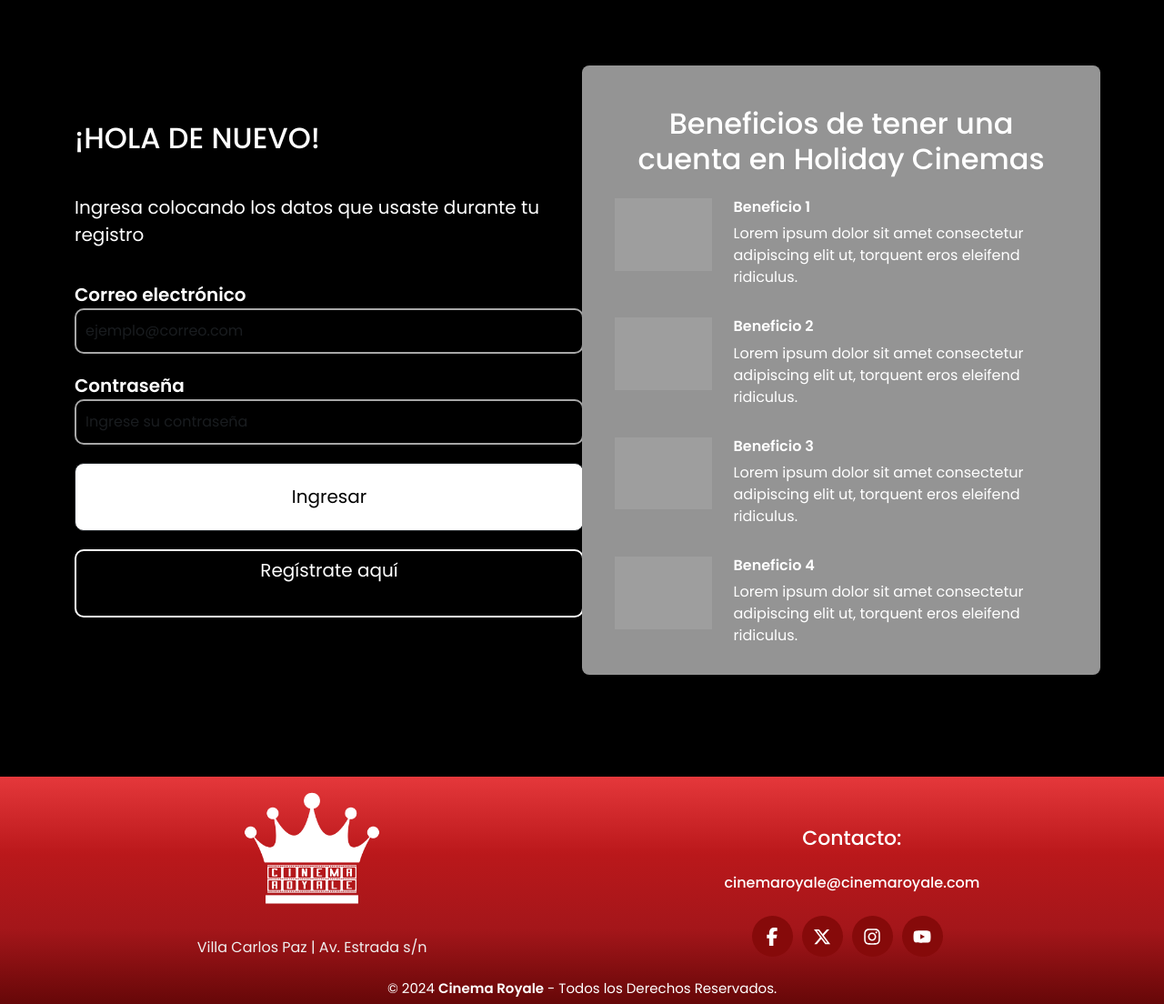
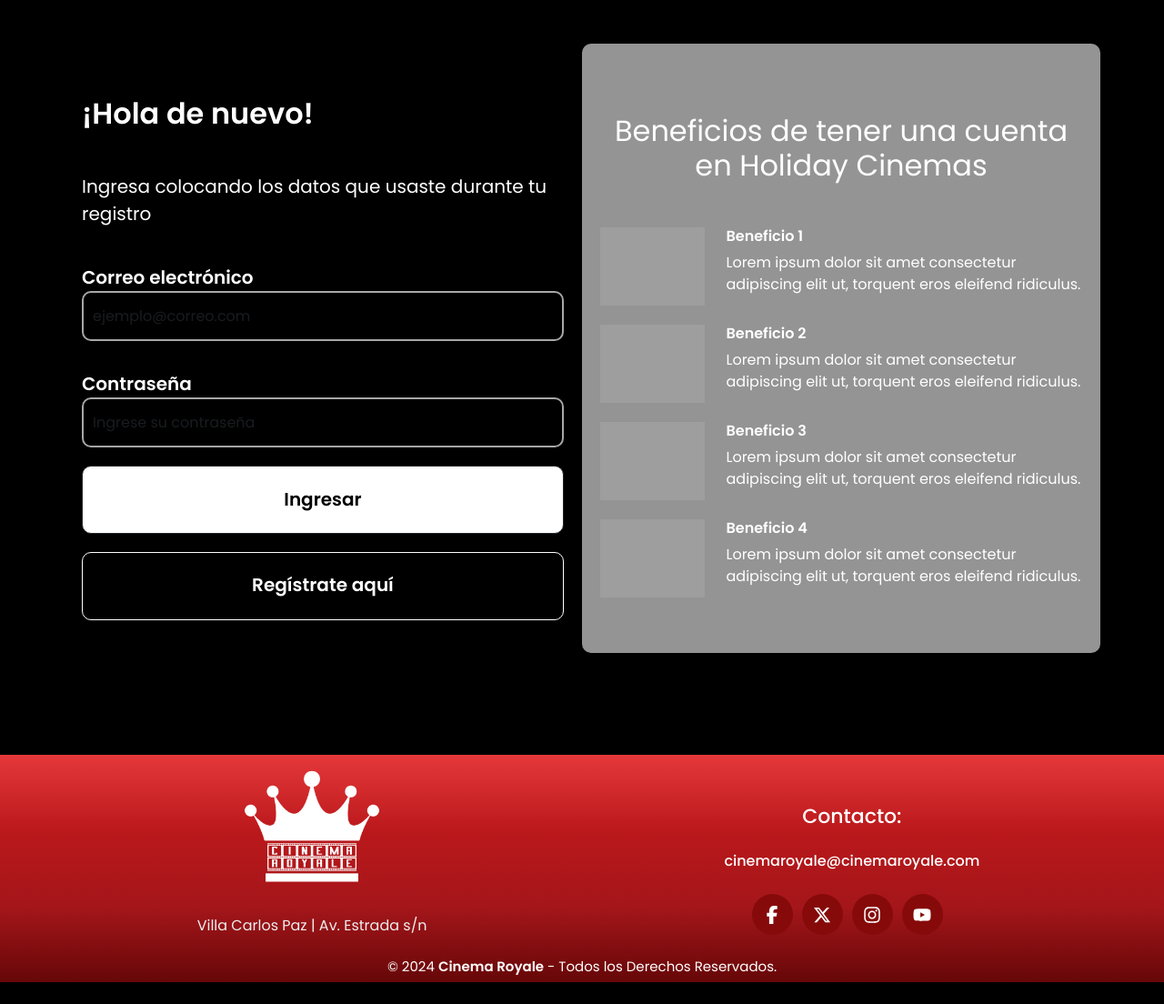
Before and after one commit to Zadios/CinemaSystem, a Django app: page /register/login/ in a window 1280 px wide. Shown: the part 176-1280 px from the top of the page at 91% size. After the commit the page ends 1256 px from the top, so only its background shows below. Run offline with Django 5.2, Linux system fonts and the light colour scheme; grey boxes are pictures that could not be loaded.

Commit message:
cambios en login y register

```diff
--- a/Applications/Movie/templates/Movie/estrenos.html
+++ b/Applications/Movie/templates/Movie/estrenos.html
@@ -9,23 +9,25 @@
 
 {% block content %}
 
+<h2 class="container mt-5 title-movie text-start">Proximos Estrenos</h2>
+
 {% for film in films %}
 {% if film.upcoming_releases %}
 <div class="container my-5">
     <div>
         <h2 class="text-start title-sinopsis">{{ film.name }}</h2>
-        <p>Estreno: {{ film.release_date }}</p>
     </div>
     <div class="row">
         <div class="col-md-3 col-sm-3">
             <div class="image-container">
                 <img src="{{ film.image.url }}" class="img-fluid img-poster" alt="Imagen portada">
             </div>
+            <p class="mt-2">Estreno: {{ film.release_date }}</p>
         </div>
 
         <div class="col-auto custom-hide">
             <section>
-                <h3 class="title-sinopsis">Sinopsis</h3>
+                <h3 class="title-sinopsis mt-2">Sinopsis</h3>
                 <p>{{ film.synopsis }}</p>
             </section>
         </div>
--- a/Applications/Register/templates/register/login.html
+++ b/Applications/Register/templates/register/login.html
@@ -6,36 +6,37 @@
 {% endblock %}
 
 {% block content %}
-<main class="container my-5">
+<main class="container custom-container my-5">
     <div class="row">
+        <!-- Columna Izquierda: Registro -->
         <div class="col-md-6 contenedor-bienvenidos-registro">
-            <h1 class="font-weight-bold" style="font-size: 32px;">¡HOLA DE NUEVO!</h1>
-            <p class="font-weight-normal" style="font-size: 20px;">Ingresa colocando los datos que usaste durante tu registro</p>
+            <h1 class="titulo-bienvenida">¡Hola de nuevo!</h1>
+            <p class="subtitulo-bienvenida my-4">Ingresa colocando los datos que usaste durante tu registro</p>
             <form>
                 <div class="form-group">
-                    <label for="email">Correo electrónico</label>
-                    <input type="email" class="form-control custom-input" id="email" placeholder="ejemplo@correo.com" style="font-size: 16px;">
+                    <label for="email" class="mt-3">Correo electrónico</label>
+                    <input type="email" class="form-control custom-input" id="email" placeholder="ejemplo@correo.com">
                 </div>
-                <div class="form-group" style="margin-top: 20px;">
-                    <label for="password">Contraseña</label>
-                    <input type="password" class="form-control custom-input" id="password" placeholder="Ingrese su contraseña" style="font-size: 16px;">
+                <div class="form-group mt-3">
+                    <label for="password" class="mt-3">Contraseña</label>
+                    <input type="password" class="form-control custom-input" id="password" placeholder="Ingrese su contraseña">
                 </div>
-                <button type="submit" class="btn btn-dark font-weight-bold" style="font-size: 20px; margin-top: 20px;">Ingresar</button>
-                <a class="btn btn-outline-dark btn-block" href="{% url 'login-register:register' %}" style="font-size: 20px; margin-top: 20px;">Regístrate aquí</a>
-
+                <button type="submit" class="btn btn-dark btn-ingresar">Ingresar</button>
+                <a class="btn btn-outline-dark btn-block btn-registrar" href="{% url 'login-register:register' %}">Regístrate aquí</a>
             </form>
         </div>
 
+        <!-- Columna Derecha: Beneficios -->
         <div class="col-md-6 contenedor-beneficios">
-            <div class="benefits-box p-4">
-                <h1>Beneficios de tener una cuenta en <span>Holiday Cinemas</span></h1>
-                <div class="row benefit mt-4">
+            <div>
+                <h1 class="titulo-beneficios">Beneficios de tener una cuenta en <span>Holiday Cinemas</span></h1>
+                <div class="row benefit mt-5">
                     <div class="col-3">
-                        <img src="{% static 'img/imag1.png' %}"alt="Beneficio 1" class="img-fluid">
+                        <img src="{% static 'img/imag1.png' %}" alt="Beneficio 1" class="img-fluid">
                     </div>
                     <div class="col-9">
-                        <h3 class="font-weight-bold" style="font-size: 16px;">Beneficio 1</h3>
-                        <p class="font-weight-normal" style="font-size: 16px;">Lorem ipsum dolor sit amet consectetur adipiscing elit ut, torquent eros eleifend ridiculus.</p>
+                        <h3 class="titulo-beneficio">Beneficio 1</h3>
+                        <p class="descripcion-beneficio">Lorem ipsum dolor sit amet consectetur adipiscing elit ut, torquent eros eleifend ridiculus.</p>
                     </div>
                 </div>
                 <div class="row benefit mt-3">
@@ -43,26 +44,26 @@
                         <img src="{% static 'img/imag2.png' %}" alt="Beneficio 2" class="img-fluid">
                     </div>
                     <div class="col-9">
-                        <h3 class="font-weight-bold" style="font-size: 16px;">Beneficio 2</h3>
-                        <p class="font-weight-normal" style="font-size: 16px;">Lorem ipsum dolor sit amet consectetur adipiscing elit ut, torquent eros eleifend ridiculus.</p>
+                        <h3 class="titulo-beneficio">Beneficio 2</h3>
+                        <p class="descripcion-beneficio">Lorem ipsum dolor sit amet consectetur adipiscing elit ut, torquent eros eleifend ridiculus.</p>
                     </div>
                 </div>
                 <div class="row benefit mt-3">
                     <div class="col-3">
-                        <img src="{% static 'img/imag3.png' %}"alt="Beneficio 3" class="img-fluid">
+                        <img src="{% static 'img/imag3.png' %}" alt="Beneficio 3" class="img-fluid">
                     </div>
                     <div class="col-9">
-                        <h3 class="font-weight-bold" style="font-size: 16px;">Beneficio 3</h3>
-                        <p class="font-weight-normal" style="font-size: 16px;">Lorem ipsum dolor sit amet consectetur adipiscing elit ut, torquent eros eleifend ridiculus.</p>
+                        <h3 class="titulo-beneficio">Beneficio 3</h3>
+                        <p class="descripcion-beneficio">Lorem ipsum dolor sit amet consectetur adipiscing elit ut, torquent eros eleifend ridiculus.</p>
                     </div>
                 </div>
                 <div class="row benefit mt-3">
                     <div class="col-3">
-                        <img src="{% static 'img/imag4.png' %}"alt="Beneficio 4" class="img-fluid">
+                        <img src="{% static 'img/imag4.png' %}" alt="Beneficio 4" class="img-fluid">
                     </div>
                     <div class="col-9">
-                        <h3 class="font-weight-bold" style="font-size: 16px;">Beneficio 4</h3>
-                        <p class="font-weight-normal" style="font-size: 16px;">Lorem ipsum dolor sit amet consectetur adipiscing elit ut, torquent eros eleifend ridiculus.</p>
+                        <h3 class="titulo-beneficio">Beneficio 4</h3>
+                        <p class="descripcion-beneficio">Lorem ipsum dolor sit amet consectetur adipiscing elit ut, torquent eros eleifend ridiculus.</p>
                     </div>
                 </div>
             </div>
--- a/static/styles/comprar.css
+++ b/static/styles/comprar.css
@@ -14,7 +14,10 @@
 
 /*largo de la imagen*/
 .image-container {
+    aspect-ratio: 27 / 40;
+    width: 100%;
     height: 90%;
+    overflow: hidden;
 }
 .image-container img {
     border-radius: 6.11px;
--- a/static/styles/style_login.css
+++ b/static/styles/style_login.css
@@ -1,175 +1,167 @@
+/* Estilos para los títulos*/
+.titulo-bienvenida {
+    font-size: 32px;
+    font-weight: 700;
+}
 
-/* Contenedor del formulario de registro */
+.subtitulo-bienvenida {
+    font-size: 20px;
+    font-weight: 400;
+    text-align: left;
+}
+
+.titulo-beneficios {
+    font-size: 32px;
+    font-weight: 400;
+    text-align: center;
+}
+
+.titulo-beneficio {
+    font-size: 16px;
+    font-weight: 700;
+    text-align: left;
+}
+
+.descripcion-beneficio {
+    font-size: 16px;
+    font-weight: 400;
+    text-align: left;
+}
+
+/* Columna izquierda: Registro */
 .contenedor-bienvenidos-registro {
     display: flex;
     flex-direction: column;
     justify-content: center;
     align-items: start;
-    gap: 20px;
-    flex-shrink: 0;
+    padding: 20px;
+    margin-right: auto;
+    background-color: #000000;
+    color: #ffffff;
+    border-radius: 10px;
+    width: 100%;
+    max-width: 630px;
 }
 
+/* Formulario dentro de la columna izquierda */
+.contenedor-bienvenidos-registro form {
+    width: 100%;
+    max-width: 600px;
+}
+
+/* Estilo de los inputs */
 .form-group label {
-    color: white;
+    color: #ffffff;
     font-size: 20px;
     font-weight: 600;
 }
 
-.form-group input {
-    width: 560px;
-    height: 50px;
-    flex-shrink: 0;
+.custom-input {
+    height: 55px;
+    font-size: 16px;
+    padding: 10px;
+    border: 2px solid rgba(167, 167, 167, 1);
     border-radius: 10px;
-    padding: 10px;
-    background: #000;
+    background-color: #000000;
     color: rgba(167, 167, 167, 1);
-    border: 2px solid rgba(167, 167, 167, 1);
 }
 
-/* Botón de registro */
-.btn-dark h2,.btn-outline-dark h2 {
-    color: #FFF;
-    font-size: 20px;
-    font-weight: 700;
-    text-align: center;
+.custom-input:focus {
+    border-color: #505254;
+    box-shadow: 0 0 5px rgba(211, 212, 213, 0.5);
+    outline: none;
 }
 
-.btn-dark,.btn-outline-dark {
-    width: 560px;
+/* Botones */
+.btn-ingresar {
+    font-weight: bold;
+    font-size: 20px;
+    margin-top: 20px;
+    background-color: #ffffff;
+    color: #000000;
+    padding: 10px 20px;
+    border-radius: 10px;
+    width: 100%;
     height: 75px;
-    flex-shrink: 0;
+}
+
+.btn-ingresar:hover {
+    background-color: #3e3e3e;
+    color: #ffffff;
+}
+
+.btn-registrar {
+    font-size: 20px;
+    font-weight: bold;
+    margin-top: 20px;
+    color: #ffffff;
+    border-color: #ffffff;
+    padding: 20px;
     border-radius: 10px;
-    color: #000;
-    background: white;
+    width: 100%;
+    transition: background-color 0.3s ease, color 0.3s ease;
+    height: 75px;
+}
 
+.btn-registrar:hover {
+    background-color: #3e3e3e;
+    color: #ffffff;
 }
-.btn-outline-dark {
-    color: white;
-    background-color: transparent;
-    border: 2px solid #FFFFFF;
+
+/* Columna derecha: Beneficios */
+.contenedor-beneficios {
+    display: flex;
+    justify-content: center;
+    align-items: center;
+    background: rgba(148, 148, 148, 1);
+    border-radius: 10px;
+    padding: 20px;
+    width: 100%;
+    max-width: 630px;
+    min-height: 670px;
+    margin-left: auto;
 }
-/* Contenedor del formulario de registro */
 
-
-/* Estilos para el contenedor de beneficios */
-.contenedor-beneficios {
-    height: 670px;
-    flex-shrink: 0;
-    border-radius: 8px;
-    background: #949494;
-    margin-top: 24px;
+/* Estilos de cada beneficio */
+.beneficio {
+    display: flex;
 
 }
 
-.benefits-box h1,
-.benefits-box h2 {
-    color: #FFF;
-    text-align: center;
-
+.beneficio img {
+    width: 50px;
+    height: 50px;
+    object-fit: cover;
+    margin-right: 15px;
 }
 
-.benefit img {
-    max-width: 100%;
-    height: auto;
-}
-
-.col-9 h3 {
-    color: #FFF;
+.beneficio .titulo-beneficio {
     font-size: 16px;
     font-weight: 700;
 }
 
-.col-9 p {
-    color: #FFF;
+.beneficio .descripcion-beneficio {
     font-size: 16px;
-    max-width: 400px;
+    font-weight: 400;
 }
 
-/* Media Queries para pantallas pequeñas */
+/* Media Queries*/
+@media (max-width: 1200px) {
 
-@media (max-width: 768px) {
     .contenedor-bienvenidos-registro,
     .contenedor-beneficios {
-        display: flex;  /* Asegúrate de que el contenedor sea flex */
-        flex-direction: column;  /* Mantener la dirección de flexión como columna */
-        align-items: center;  /* Centrar los elementos horizontalmente */
-        padding: 10px;  /* Espaciado interior */
-        margin-top: 20px;  /* Centrar el contenedor en la pantalla */
-    }
+        margin: auto;
+        width: 100%;
+        max-width: 630px;
 
-    .contenedor-bienvenidos-registro h1 {
-        font-size: 28px;
-    }
-
-    .contenedor-bienvenidos-registro p,
-    .form-group label,
-    .btn-dark h2,
-    .mt-2 p,
-    .mt-2 a {
-        font-size: 16px;
-    }
-
-    .form-group input,
-    .btn-dark,
-    .btn-outline-dark {
-        width: 100%;  /* Usar 100% del ancho */
-        max-width: none;  /* Desactivar cualquier limitación de ancho */
-    }
-
-    .btn-dark {
-        width: 100%;  /* Ancho fijo para el botón */
-        height: 50px;  /* Altura fija para el botón */
-    }
-
-    .btn-outline-dark {
-        width: 100%;  /* Ancho fijo para el segundo botón */
-        height: 50px;  /* Altura fija para el segundo botón */
-    }
-
-    .benefits-box h1 {
-        font-size: 28px;
-    }
-
-    .benefits-box h2 {
-        font-size: 24px;
-    }
-
-    .col-9 p {
-        font-size: 14px;
     }
 }
 
-/* Media Queries para pantallas extra pequeñas */
-@media (max-width: 576px) {
+@media (min-width: 1201px) {
+    /* Para pantallas grandes.. columnas horizontalmente */
     .contenedor-bienvenidos-registro,
     .contenedor-beneficios {
-        align-items: center;
-        margin-top: 10px;
-    }
-
-    .benefits-box {
-        text-align: center;
-    }
-
-    .benefit img {
-        width: 100px;
-        height: auto;
-        margin: 0 auto;
-    }
-
-    .btn-dark {
-        width: 100%;
-        height: 50px;
-    }
-
-    .btn-outline-dark {
-        width: 100%;  /* Ancho fijo para el segundo botón */
-        height: 50px;  /* Altura fija para el segundo botón */
-    }
-
-    .col-9 p,
-    .col-9 h3 {
-        text-align: center;
-        max-width: 100%;
+        flex: 1; /* Ambas columnas comparten el espacio disponible */
+        max-width: 630px;
     }
 }
```
Also changed, not shown: Applications/Register/templates/register/register.html (+13 -13 lines), static/styles/estrenos.css (+25 -5 lines), static/styles/style_register.css (+41 -17 lines).
